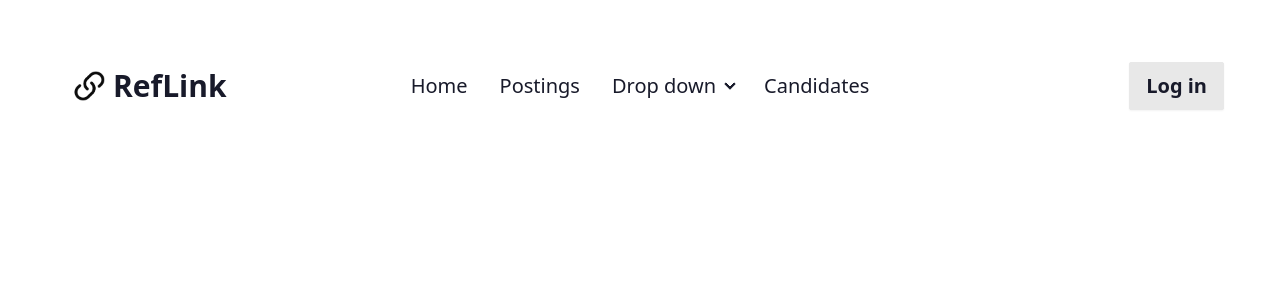
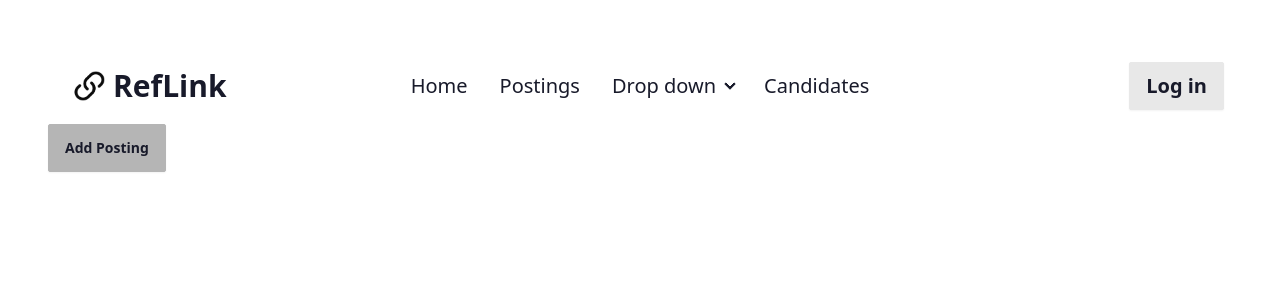
Before and after one commit to RefLink-GradProject/RefLink-App, a React (Vite) app in the folder Frontend/: page /postings in a window 1280 px wide. Shown: the top 300 px of the page. Built offline with nearby package versions, Linux system fonts and the light colour scheme.

Commit message:
Rename AddPositionForm

```diff
--- a/Frontend/src/App.tsx
+++ b/Frontend/src/App.tsx
@@ -1,7 +1,7 @@
 import {Routes, Route} from 'react-router-dom';
 import Home from './components/Home';
 import Navbar from './components/Navbar';
-import AddPositionForm from './components/AddPositionForm';
+import AddPostingForm from './components/AddPostingForm';
 import Postings from './components/Postings';
 
 export default function App() {
@@ -12,8 +12,8 @@ export default function App() {
     {/* <Link to="/"><button>HOME</button></Link> */}
     <Routes>
       <Route path="/" element= {<Home />} />
-      <Route path="/positions" element= {<Postings />} />
-      <Route path='/positions/add' element={<AddPositionForm />}/>
+      <Route path="/postings" element= {<Postings />} />
+      <Route path='/postings/add' element={<AddPostingForm />}/>
 
     </Routes>
     </>
--- a/Frontend/src/components/AddPositionForm.tsx
+++ b/Frontend/src/components/AddPostingForm.tsx
@@ -1,6 +1,6 @@
 import { useState } from "react";
 
-export default function AddPositionForm() {
+export default function AddPostingForm() {
     const [questionInputs, setQuestionInputs] = useState<string[]>([])
     const [showAlertAdded, setShowAlertAdded] = useState<boolean>(false);
 
--- a/Frontend/src/components/Navbar.tsx
+++ b/Frontend/src/components/Navbar.tsx
@@ -13,7 +13,7 @@ export default function Navbar() {
                         <ul tabIndex={0} className="menu menu-sm dropdown-content mt-3 z-[1] p-2 shadow bg-base-100 rounded-box w-52">
                             <Link to="/"><li><a>Home</a></li></Link>
                             <li>
-                               <Link to="/positions"><a>Postings</a></Link>
+                               <Link to="/postings"><a>Postings</a></Link>
                                 <ul className="p-2">
                                     <li><a>Submenu 1</a></li>
                                     <li><a>Submenu 2</a></li>
@@ -32,7 +32,7 @@ export default function Navbar() {
                 <div className="navbar-center hidden lg:flex">
                     <ul className="menu menu-horizontal px-1 text-xl">
                         <Link to="/"><li><a>Home</a></li></Link>
-                        <li><Link to="/positions"><a>Postings</a></Link></li>
+                        <li><Link to="/postings"><a>Postings</a></Link></li>
                         <li>
                             <details>
                                 <summary>Drop down</summary>
--- a/Frontend/src/components/Postings.tsx
+++ b/Frontend/src/components/Postings.tsx
@@ -3,8 +3,8 @@ import { Link } from "react-router-dom";
 export default function Postings(){
     return (
         <>
-        <Link to="/positions/add">
-            <button className="btn btn-active">Add Position</button>
+        <Link to="/postings/add">
+            <button className="btn btn-active">Add Posting</button>
         </Link>
         </>
     )
```
